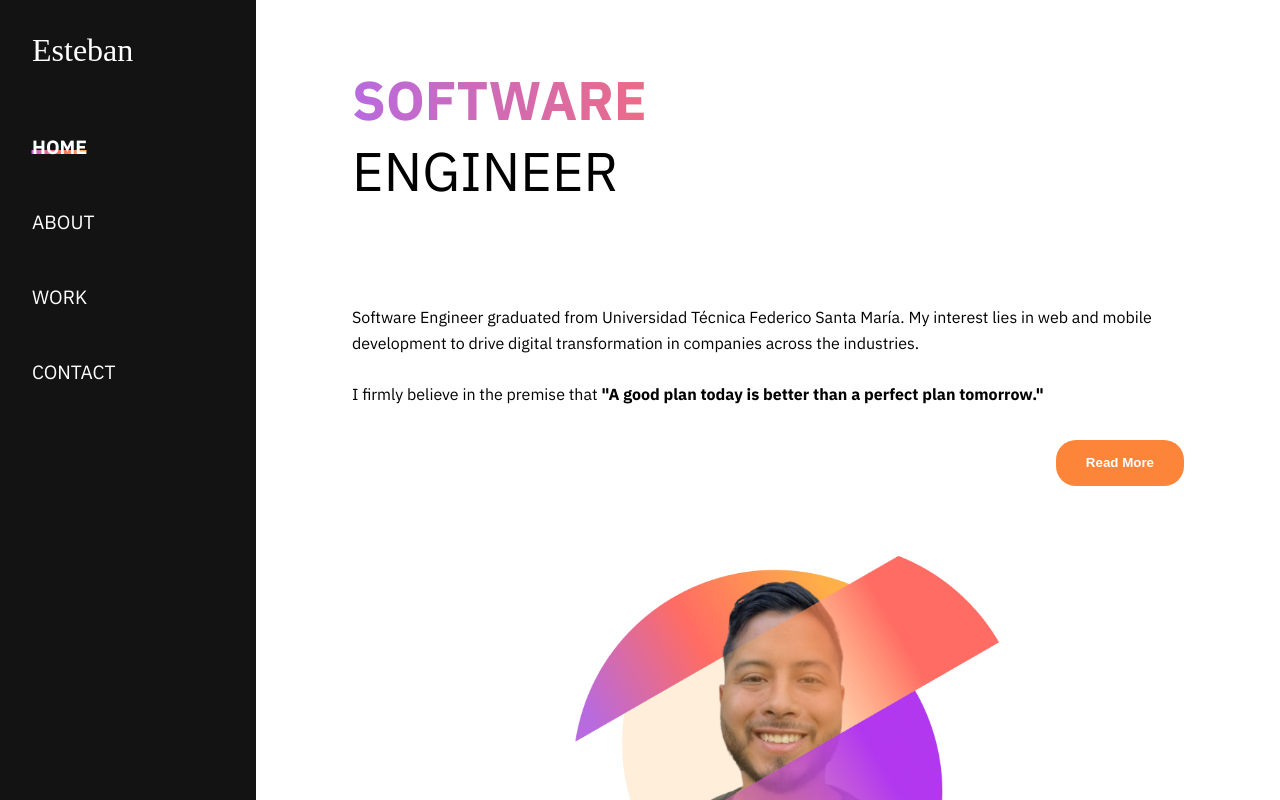
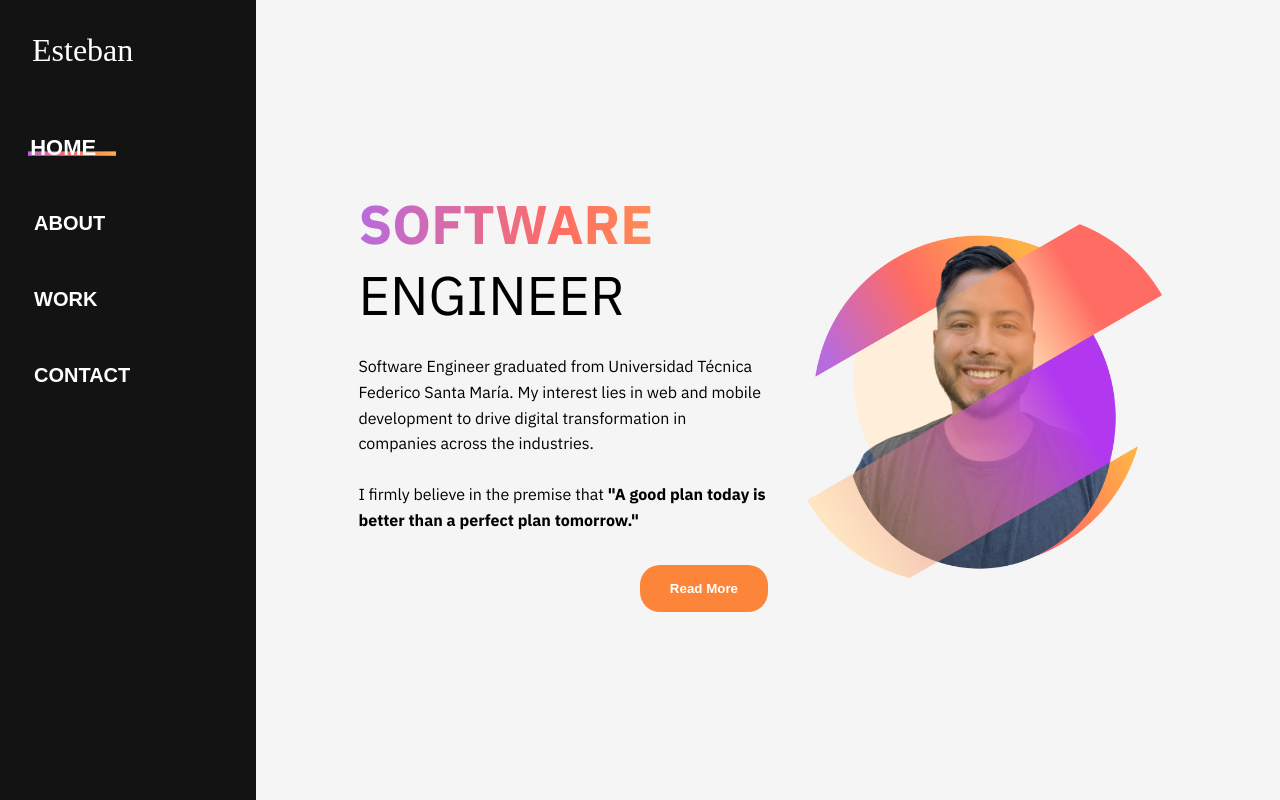
Before and after one commit to esteban-barrios/portafolio, a SvelteKit app: page / in a window 1280 px wide. Shown: the top 800 px of the page. Built offline with nearby package versions, Linux system fonts and the light colour scheme; a web font is replaced by a local one.

Commit message:
fix layout navigation & responsive home section

```diff
--- a/src/lib/global.css
+++ b/src/lib/global.css
@@ -25,6 +25,16 @@ h1{
   margin:0;
 }
 
+p{
+  margin:0;
+}
+img {
+  max-width: 100%;
+  height: auto;
+  aspect-ratio: 1/1;
+  object-fit: contain;
+}
+
 section {
   scroll-margin-top: 4rem;
   height: calc(100dvh - 4rem);
@@ -33,7 +43,6 @@ section {
   section {
     scroll-margin-top:0;
     height: 100dvh;
-    padding: 4rem 6rem;
   }
 }
 .container {
--- a/src/lib/sections/Home.svelte
+++ b/src/lib/sections/Home.svelte
@@ -2,7 +2,7 @@
   const onClickButton = () => {
     let element = document.getElementById("section-1");
     element?.scrollIntoView();
-  }
+  };
 </script>
 
 <section id="section-0" class="home">
@@ -14,85 +14,76 @@
       </div>
       <div class="description">
         <p>
-          Software Engineer graduated from Universidad Técnica Federico Santa María. My interest lies in web and mobile development to drive digital transformation in companies across the industries.<br><br>
-          I firmly believe in the premise that <strong>"A good plan today is better than a perfect plan tomorrow."</strong>
+          Software Engineer graduated from Universidad Técnica Federico Santa
+          María. My interest lies in web and mobile development to drive digital
+          transformation in companies across the industries.<br /><br />
+          I firmly believe in the premise that
+          <strong
+            >"A good plan today is better than a perfect plan tomorrow."</strong
+          >
         </p>
       </div>
       <button onclick={onClickButton}> Read More </button>
     </div>
     <div class="img-container">
-      <img src="home-img-2.png" alt="Esteban's avatar"/>
+      <img src="home-img-2.png" alt="Esteban's avatar" />
     </div>
   </div>
 </section>
 
 <style>
-
-  .container {
-    margin-top: 2rem;
-    display: grid;
-    grid-template-columns: 1fr;
-    gap: 2rem;
-    align-items: center;
+  .home {
+    background-color: whitesmoke;
   }
-  .content {
+  .home .container {
     height: 100%;
-    width: 100%;
     display: flex;
     flex-direction: column;
+    justify-content: space-around;
   }
-  .title {
-    font-size: clamp(1.75rem, 3vw + 1rem, 4rem);
-    text-transform: uppercase;
-    margin-bottom: max(10%,2rem);
+  .home .content {
+    display: flex;
+    flex-direction: column;
+    justify-content: center;
   }
-  .title h1 {
+  .home .title h1 {
     font-size: inherit;
-    background: linear-gradient(to right,#B86ADF, #FF6C63, #FFB147);
+    background: linear-gradient(to right, #b86adf, #ff6c63, #ffb147);
     background-clip: text;
     color: transparent;
     margin-right: 0.5rem;
   }
-  .description p {
-    font-size: clamp(.85rem, 1vw + 0.5rem, 1rem);
+  .home .title {
+    margin-bottom: min(2rem, 3vh);
+    font-size: clamp(1.75rem, 3vw + 1rem, 4rem);
+    text-transform: uppercase;
+  }
+  .home .description p {
+    margin-bottom: max(2rem, 3vh);
+    font-size: clamp(0.85rem, 1vw + 0.5rem, 1rem);
     line-height: 1.6;
     max-width: 100%;
     word-wrap: break-word;
-    margin-bottom: 2rem;
   }
-  .img-container {
-    width: 70%;
-    margin: auto;
+  .home .img-container {
+    max-width: 20rem;
+    width: 80%;
+    margin-inline: auto;
   }
-  img {
-    max-width: 100%;
-    height: auto;
-    aspect-ratio: 1/1;
-    object-fit: contain;
+  .home button {
+    align-self: flex-end;
   }
-  button {
-      align-self: flex-end;
+  @media (min-width: 1024px) {
+    .home .container {
+      flex-direction: row;
+      align-items: center;
     }
-  @media (min-width: 768px) {
-    .container {
-      width: 100%;
-      margin:0;
+    .home .content {
+      width: 50%;
     }
-    .img-container{
-      width: 60%;
+    .home .img-container {
+      max-width: 40rem;
+      width: 50%;
     }
   }
-  @media (min-width: 1440px) {
-    .container {
-      grid-template-columns: 40% 60%;
-    }
-    .img-container{
-      width: 80%;
-    }
-    .content {
-      margin-top: 25%;
-    }
-
-
-  }
 </style>
--- a/src/routes/+layout.svelte
+++ b/src/routes/+layout.svelte
@@ -8,26 +8,31 @@
   let isOpen = $state(false);
   let y = $state(0);
   let height = $state(0);
-  let section_height = $derived(height/(sections.length));
+  let section_height = $derived(height / sections.length);
 
   const handleOnScroll = () => {
-    let percentage = y / (height-section_height) * 100;
-    if (percentage >= 85 ){
+    let percentage = (y / (height - section_height)) * 100;
+    if (percentage >= 85) {
       currentSection = 3;
-    }
-    else if (percentage >= 50 ){
+    } else if (percentage >= 50) {
       currentSection = 2;
-    }
-    else if (percentage >= 25 ){
+    } else if (percentage >= 25) {
       currentSection = 1;
-    }
-    else{
+    } else {
       currentSection = 0;
     }
-  }
-  const onClickLink = () =>{
+  };
+  const onClickLink = (id: number) => {
+    let element = document.getElementById("section-" + id);
+    if (element) {
+      let top = element.offsetTop +1;
+      window.scrollTo({
+        top: top,
+        behavior: "smooth",
+      });
+    }
     isOpen = !isOpen;
-  }
+  };
 </script>
 
 <svelte:window bind:scrollY={y} />
@@ -37,15 +42,15 @@
   <div class="nav-container">
     <div class="logo">Esteban</div>
     <label class="hamburguer">
-      <input id="hamburguer-toogle" type="checkbox" bind:checked={isOpen}/>
-      <i class="fas {isOpen ? 'fa-times' : 'fa-bars'}" ></i>
+      <input id="hamburguer-toogle" type="checkbox" bind:checked={isOpen} />
+      <i class="fas {isOpen ? 'fa-times' : 'fa-bars'}"></i>
     </label>
   </div>
 
   <ul class="menu {isOpen ? 'active' : ''}">
     {#each sections as section, i}
       <li class="link {currentSection === i ? 'active' : ''}">
-        <a href="#section-{i}" onclick={onClickLink}>{section}</a>
+        <button onclick={() => onClickLink(i)}>{section}</button>
       </li>
     {/each}
   </ul>
@@ -55,25 +60,30 @@
   {@render children()}
 </main>
 
-
 <style>
   nav {
     position: fixed;
-    top:0;
+    top: 0;
     height: 4rem;
     width: 100%;
     width: -webkit-fill-available;
     font-size: 1.25rem;
     background-color: #141313;
-    color:white;
+    color: white;
     align-content: center;
     z-index: 10;
   }
   main {
     position: absolute;
-    top:4rem;
+    top: 4rem;
+    display: flex;
+    flex-direction: column;
+    justify-content: flex-start;
+    height: auto;
+    width: 100%;
+    width: -webkit-fill-available;
   }
-  .nav-container{
+  .nav-container {
     width: 80%;
     margin-inline: auto;
     display: flex;
@@ -105,36 +115,37 @@
   }
 
   .menu li {
-    list-style: none;
+    position: relative;
     margin: 1rem 0;
+    z-index: 0;
+    transition: all 0.3s ease;
   }
-  .menu a {
-    text-decoration: none;
-    font-size: 1.2rem;
+  .menu li:hover{
+    scale:1.1;
   }
-  .link {
-    position: relative;
-    cursor: pointer;
-    transition: color 0.3s ease;
-    text-transform: uppercase;
-    margin-top: 1rem;
-    z-index: 0;
-  }
-  .link.active{
+  .menu li.active {
     font-weight: bold;
+    scale:1.1;
   }
 
-  .link.active::after {
+  .menu li.active::after {
     content: "";
     position: absolute;
     left: 50%;
     bottom: 0.4rem;
     width: 100%;
     height: 0.25rem;
-    transition: all 0.3s ease;
     transform: translateX(-50%); /* Centrar la línea con el texto */
-    background: linear-gradient(50deg,#B86ADF, #FF6C63, #FFB147);
+    background: linear-gradient(50deg, #b86adf, #ff6c63, #ffb147);
     z-index: -1;
+  }
+
+  .menu li button{
+    background-color: transparent;
+    font-size: 1.25rem;
+    text-transform: uppercase;
+    padding: 0 1rem 0 0;
+    cursor:pointer;
   }
 
   input[type="checkbox"] {
@@ -146,7 +157,7 @@
 
   @media (min-width: 768px) {
     main {
-      top:0;
+      top: 0;
       width: max(85% - 4rem, 100% - 15rem - 4rem);
       margin-left: min(15% + 4rem, 15rem + 4rem);
     }
@@ -158,23 +169,23 @@
       flex-direction: column;
       justify-content: start;
       align-items: start;
-      gap:1rem;
+      gap: 1rem;
     }
     .nav-container {
       display: block;
       width: 100%;
       margin: 0;
     }
-    .logo{
+    .logo {
       margin-bottom: 2rem;
     }
-    .hamburguer{
-      display:none;
+    .hamburguer {
+      display: none;
     }
     .menu {
       display: contents;
     }
-    .link{
+    .link {
       display: inline-block;
     }
   }
```
